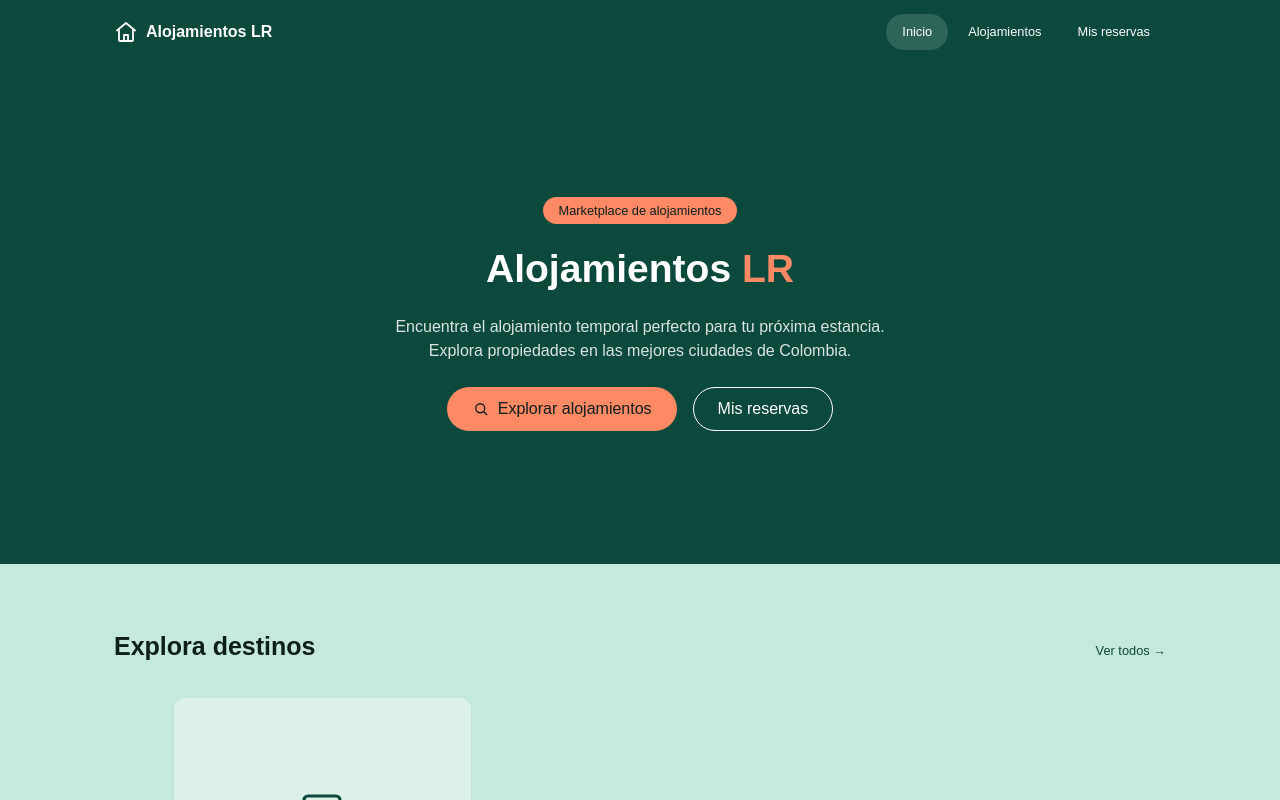
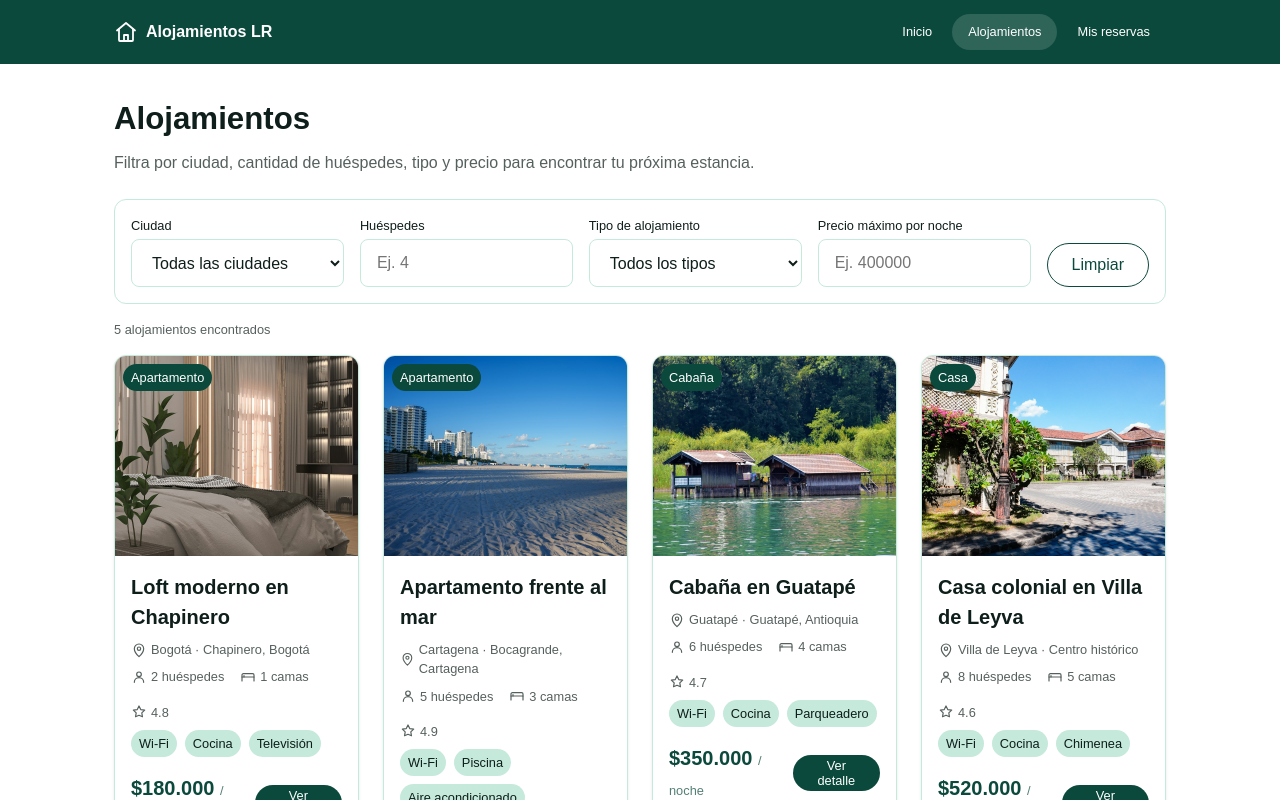
Before and after one commit to Alexander-canon/Alojamientos-LR, an Angular app: page /alojamientos in a window 1280 px wide. Before the commit this address led to /. Shown: the top 800 px of the page. Built offline with nearby package versions, Linux system fonts and the light colour scheme.

Commit message:
feat(alojamientos): agregar listado con filtros y ruta de alojamientos

```diff
--- a/angular.json
+++ b/angular.json
@@ -2,7 +2,8 @@
   "$schema": "./node_modules/@angular/cli/lib/config/schema.json",
   "version": 1,
   "cli": {
-    "packageManager": "npm"
+    "packageManager": "npm",
+    "analytics": false
   },
   "newProjectRoot": "projects",
   "projects": {
--- a/src/app/app.routes.ts
+++ b/src/app/app.routes.ts
@@ -2,10 +2,12 @@ import { Routes } from '@angular/router';
 import { Inicio } from './pages/inicio/inicio';
 import { MisReservas } from './pages/mis-reservas/mis-reservas';
 import { PruebaReserva } from './pages/prueba-reserva/prueba-reserva';
+import { Alojamientos } from './pages/alojamientos/alojamientos';
 
-// La ruta vacía es la portada. Las demás pantallas las agrego cuando estén.
+// La ruta vacía es la portada. El detalle llega más adelante: /alojamientos/:id.
 export const routes: Routes = [
   { path: '', component: Inicio },
+  { path: 'alojamientos', component: Alojamientos },
   { path: 'mis-reservas', component: MisReservas },
   { path: 'prueba-reserva', component: PruebaReserva },
   { path: '**', redirectTo: '' },
--- /dev/null
+++ b/src/app/pages/alojamientos/alojamientos.css
@@ -0,0 +1,42 @@
+/* El listado: una columna en móvil y más tarjetas por fila en pantallas grandes. */
+.alojamientos {
+  padding-block: var(--space-5);
+}
+
+.alojamientos__encabezado {
+  margin-bottom: var(--space-4);
+}
+
+.alojamientos__titulo {
+  margin: 0 0 var(--space-2);
+  font-size: var(--text-2xl);
+}
+
+.alojamientos__copia {
+  margin: 0;
+  opacity: 0.7;
+}
+
+.alojamientos__conteo {
+  margin: var(--space-3) 0;
+  font-size: var(--text-sm);
+  opacity: 0.7;
+}
+
+.alojamientos__grilla {
+  display: grid;
+  grid-template-columns: minmax(0, 1fr);
+  gap: var(--space-4);
+}
+
+@media (min-width: 40rem) {
+  .alojamientos__grilla {
+    grid-template-columns: repeat(2, minmax(0, 1fr));
+  }
+}
+
+@media (min-width: 68rem) {
+  .alojamientos__grilla {
+    grid-template-columns: repeat(4, minmax(0, 1fr));
+  }
+}
--- /dev/null
+++ b/src/app/pages/alojamientos/alojamientos.html
@@ -0,0 +1,48 @@
+<main class="alojamientos">
+  <div class="contenedor">
+    <header class="alojamientos__encabezado">
+      <h1 class="alojamientos__titulo">Alojamientos</h1>
+      <p class="alojamientos__copia">
+        Filtra por ciudad, cantidad de huéspedes, tipo y precio para encontrar
+        tu próxima estancia.
+      </p>
+    </header>
+
+    <app-filtros
+      [ciudades]="ciudades()"
+      [tipos]="tipos()"
+      [ciudad]="ciudad()"
+      [huespedes]="huespedes()"
+      [tipo]="tipo()"
+      [precioMax]="precioMax()"
+      (ciudadChange)="alCambiarCiudad($event)"
+      (huespedesChange)="alCambiarHuespedes($event)"
+      (tipoChange)="alCambiarTipo($event)"
+      (precioMaxChange)="alCambiarPrecioMax($event)"
+      (limpiar)="limpiar()"
+    />
+
+    <p class="alojamientos__conteo" aria-live="polite">
+      @if (filtrados().length === 1) {
+        1 alojamiento encontrado
+      } @else {
+        {{ filtrados().length }} alojamientos encontrados
+      }
+    </p>
+
+    @if (filtrados().length > 0) {
+      <div class="alojamientos__grilla">
+        @for (alojamiento of filtrados(); track alojamiento.id) {
+          <app-alojamiento-card [alojamiento]="alojamiento" (verDetalle)="verDetalle($event)" />
+        }
+      </div>
+    } @else {
+      <app-estado-vacio
+        titulo="No se encontraron alojamientos"
+        mensaje="Ajusta los filtros o límpialos para ver más opciones."
+        textoAccion="Limpiar filtros"
+        (accion)="limpiar()"
+      />
+    }
+  </div>
+</main>
--- /dev/null
+++ b/src/app/pages/alojamientos/alojamientos.ts
@@ -0,0 +1,88 @@
+import { Component, computed, inject, signal } from '@angular/core';
+import { toSignal } from '@angular/core/rxjs-interop';
+import { Router } from '@angular/router';
+import { AlojamientoService } from '../../core/services/alojamiento.service';
+import { AlojamientoCard } from '../../shared/components/alojamiento-card/alojamiento-card';
+import { EstadoVacio } from '../../shared/components/estado-vacio/estado-vacio';
+import { Filtros } from '../../shared/components/filtros/filtros';
+
+// El listado lee el servicio y cada filtro es una señal; la grilla
+// se recalcula sola cuando cambia alguno.
+@Component({
+  selector: 'app-alojamientos',
+  imports: [AlojamientoCard, EstadoVacio, Filtros],
+  templateUrl: './alojamientos.html',
+  styleUrl: './alojamientos.css',
+})
+export class Alojamientos {
+  private readonly alojamientoService = inject(AlojamientoService);
+
+  private readonly router = inject(Router);
+
+  // Mientras llega el JSON la lista inicia vacía y se llena sola.
+  protected readonly alojamientos = toSignal(this.alojamientoService.listar(), {
+    initialValue: [],
+  });
+
+  // Inician vacíos para que al entrar se vea todo.
+  protected readonly ciudad = signal('');
+
+  protected readonly huespedes = signal<number | null>(null);
+
+  protected readonly tipo = signal('');
+
+  protected readonly precioMax = signal<number | null>(null);
+
+  // Ciudades y tipos únicos, salen de la data publicada.
+  protected readonly ciudades = computed(() =>
+    [...new Set(this.alojamientos().map((alojamiento) => alojamiento.ciudad))].sort()
+  );
+
+  protected readonly tipos = computed(() =>
+    [...new Set(this.alojamientos().map((alojamiento) => alojamiento.tipo))].sort()
+  );
+
+  // Se aplican todos a la vez; los que están vacíos simplemente no cuentan.
+  protected readonly filtrados = computed(() => {
+    const ciudad = this.ciudad();
+    const tipo = this.tipo();
+    const huespedes = this.huespedes();
+    const precioMax = this.precioMax();
+
+    return this.alojamientos().filter((alojamiento) => {
+      if (ciudad && alojamiento.ciudad !== ciudad) return false;
+      if (tipo && alojamiento.tipo !== tipo) return false;
+      if (huespedes !== null && alojamiento.capacidad < huespedes) return false;
+      if (precioMax !== null && alojamiento.precioNoche > precioMax) return false;
+      return true;
+    });
+  });
+
+  protected alCambiarCiudad(valor: string): void {
+    this.ciudad.set(valor);
+  }
+
+  protected alCambiarTipo(valor: string): void {
+    this.tipo.set(valor);
+  }
+
+  protected alCambiarHuespedes(valor: number | null): void {
+    this.huespedes.set(valor);
+  }
+
+  protected alCambiarPrecioMax(valor: number | null): void {
+    this.precioMax.set(valor);
+  }
+
+  protected limpiar(): void {
+    this.ciudad.set('');
+    this.tipo.set('');
+    this.huespedes.set(null);
+    this.precioMax.set(null);
+  }
+
+  // Las tarjetas mandan el id y aquí se navega al detalle.
+  protected verDetalle(id: number): void {
+    this.router.navigate(['/alojamientos', id]);
+  }
+}
--- /dev/null
+++ b/src/app/shared/components/filtros/filtros.css
@@ -0,0 +1,53 @@
+/* La barra de filtros: en fila en pantallas anchas y apilada en móvil. */
+.filtros {
+  display: grid;
+  grid-template-columns: minmax(0, 1fr);
+  gap: var(--space-3);
+  padding: var(--space-3);
+  border: 1px solid var(--color-suave);
+  border-radius: var(--radius-md);
+  background-color: var(--color-fondo);
+}
+
+@media (min-width: 48rem) {
+  .filtros {
+    grid-template-columns: repeat(4, minmax(0, 1fr)) auto;
+    align-items: end;
+  }
+}
+
+.filtros__campo {
+  display: flex;
+  flex-direction: column;
+  gap: var(--space-1);
+}
+
+.filtros__etiqueta {
+  font-size: var(--text-sm);
+}
+
+.filtros__control {
+  min-height: 3rem; /* 48px */
+  padding-inline: var(--space-3);
+  border: 1px solid var(--color-suave);
+  border-radius: var(--radius-sm);
+  background-color: var(--color-fondo);
+  color: var(--color-texto);
+  font-family: var(--font-base);
+  font-size: var(--text-base);
+}
+
+.filtros__accion {
+  display: flex;
+  flex-direction: column;
+}
+
+.filtros__limpiar {
+  border-color: var(--color-primario);
+  background-color: transparent;
+  color: var(--color-primario);
+}
+
+.filtros__limpiar:hover {
+  background-color: var(--color-suave);
+}
--- /dev/null
+++ b/src/app/shared/components/filtros/filtros.html
@@ -0,0 +1,64 @@
+<div class="filtros">
+  <div class="filtros__campo">
+    <label class="filtros__etiqueta" for="filtro-ciudad">Ciudad</label>
+    <select
+      class="filtros__control"
+      id="filtro-ciudad"
+      [value]="ciudad"
+      (change)="ciudadChange.emit($any($event.target).value)"
+    >
+      <option value="">Todas las ciudades</option>
+      @for (ciudad of ciudades; track ciudad) {
+        <option [value]="ciudad">{{ ciudad }}</option>
+      }
+    </select>
+  </div>
+
+  <div class="filtros__campo">
+    <label class="filtros__etiqueta" for="filtro-huespedes">Huéspedes</label>
+    <input
+      class="filtros__control"
+      id="filtro-huespedes"
+      type="number"
+      min="1"
+      placeholder="Ej. 4"
+      [value]="huespedes ?? ''"
+      (input)="alCambiarHuespedes($any($event.target).value)"
+    />
+  </div>
+
+  <div class="filtros__campo">
+    <label class="filtros__etiqueta" for="filtro-tipo">Tipo de alojamiento</label>
+    <select
+      class="filtros__control"
+      id="filtro-tipo"
+      [value]="tipo"
+      (change)="tipoChange.emit($any($event.target).value)"
+    >
+      <option value="">Todos los tipos</option>
+      @for (tipo of tipos; track tipo) {
+        <option [value]="tipo">{{ tipo }}</option>
+      }
+    </select>
+  </div>
+
+  <div class="filtros__campo">
+    <label class="filtros__etiqueta" for="filtro-precio">Precio máximo por noche</label>
+    <input
+      class="filtros__control"
+      id="filtro-precio"
+      type="number"
+      min="0"
+      step="10000"
+      placeholder="Ej. 400000"
+      [value]="precioMax ?? ''"
+      (input)="alCambiarPrecio($any($event.target).value)"
+    />
+  </div>
+
+  <div class="filtros__accion">
+    <button type="button" class="boton filtros__limpiar" (click)="limpiar.emit()">
+      Limpiar
+    </button>
+  </div>
+</div>
--- /dev/null
+++ b/src/app/shared/components/filtros/filtros.ts
@@ -0,0 +1,41 @@
+import { Component, EventEmitter, Input, Output } from '@angular/core';
+
+// Avisa qué cambió y nada más; el padre decide.
+@Component({
+  selector: 'app-filtros',
+  imports: [],
+  templateUrl: './filtros.html',
+  styleUrl: './filtros.css',
+})
+export class Filtros {
+  @Input() ciudades: string[] = [];
+
+  @Input() tipos: string[] = [];
+
+  @Input() ciudad = '';
+
+  @Input() tipo = '';
+
+  @Input() huespedes: number | null = null;
+
+  @Input() precioMax: number | null = null;
+
+  @Output() ciudadChange = new EventEmitter<string>();
+
+  @Output() tipoChange = new EventEmitter<string>();
+
+  @Output() huespedesChange = new EventEmitter<number | null>();
+
+  @Output() precioMaxChange = new EventEmitter<number | null>();
+
+  @Output() limpiar = new EventEmitter<void>();
+
+  // Si quedan vacíos van como null y no filtran.
+  alCambiarHuespedes(valor: string): void {
+    this.huespedesChange.emit(valor ? Number(valor) : null);
+  }
+
+  alCambiarPrecio(valor: string): void {
+    this.precioMaxChange.emit(valor ? Number(valor) : null);
+  }
+}
```
Also changed, not shown: 2 other files (tests, documents, lock files or other folders).
